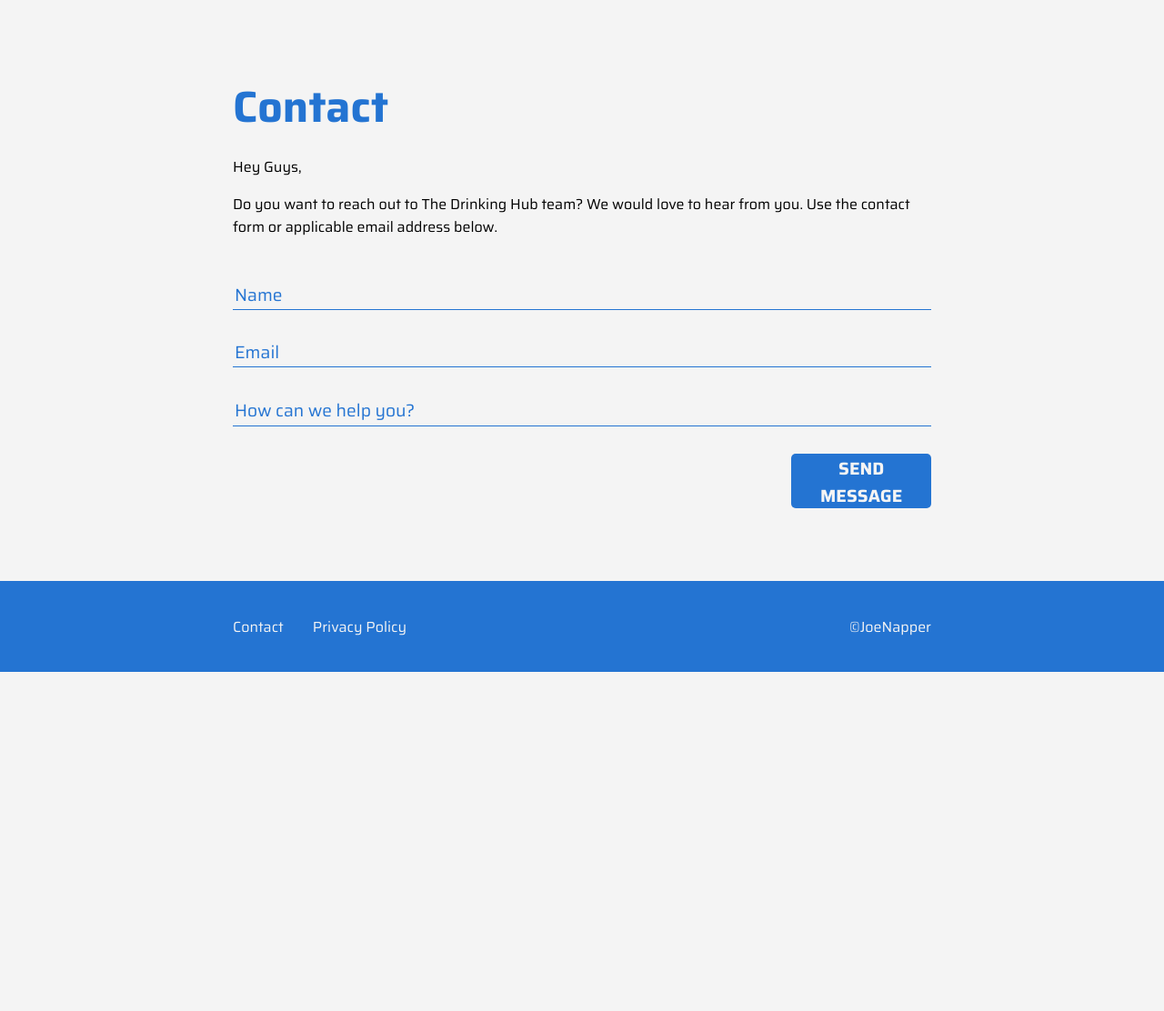
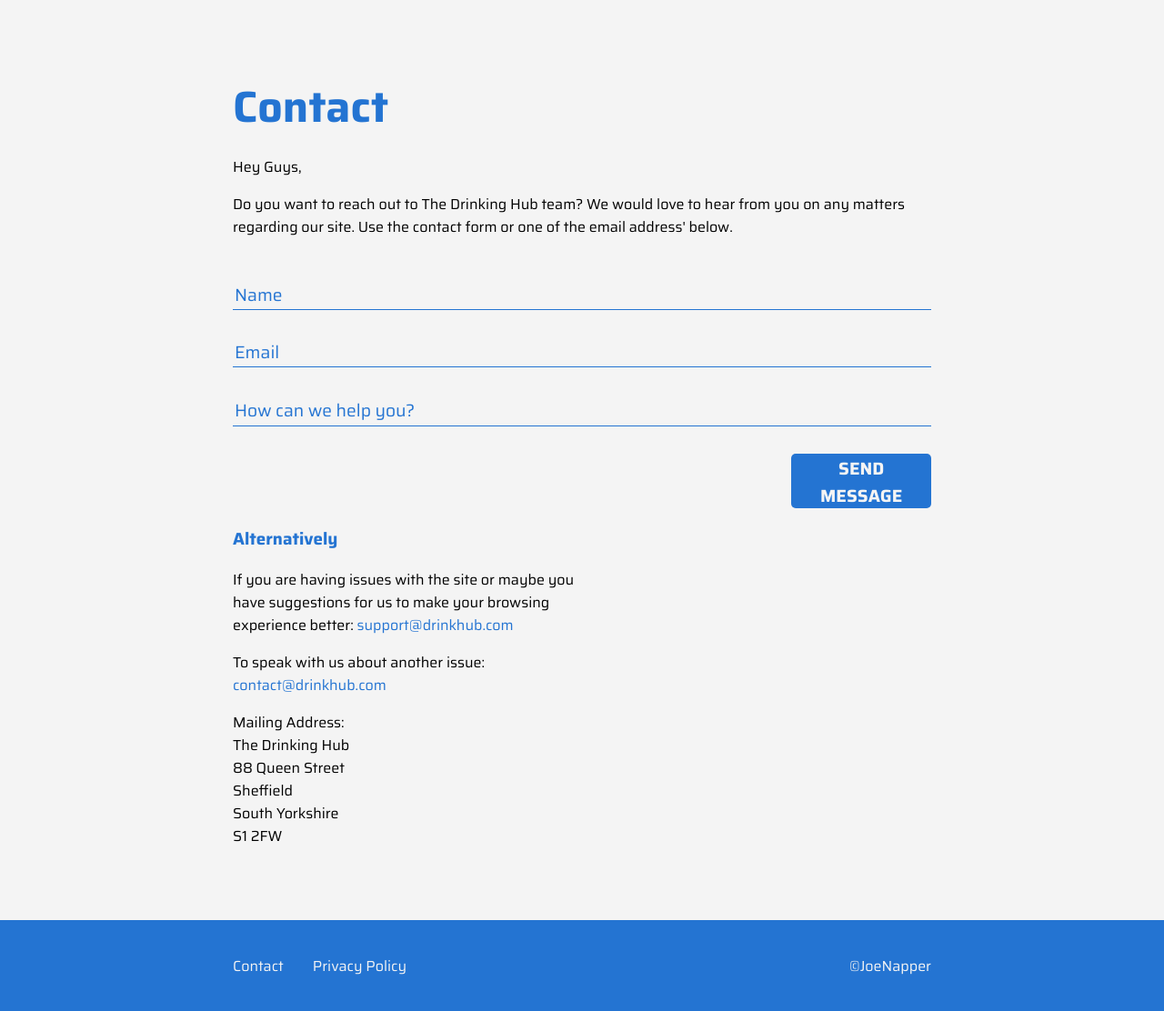
Before and after one commit to joenapper/drinking-hub, a Flask app: page /contact in a window 1280 px wide. Shown: the part 64-1176 px from the top of the page at 91% size. Before the commit the page ends 803 px from the top, so only its background shows below. Run offline with Flask 2, Linux system fonts and the light colour scheme; some libraries are stand-ins or nearby versions.

Commit message:
Added alternate contact method

```diff
--- a/static/css/style.css
+++ b/static/css/style.css
@@ -695,3 +695,7 @@ footer {
     outline: none;
     border: none
 }
+
+.contact-details {
+    width: 50%
+}
--- a/templates/contact.html
+++ b/templates/contact.html
@@ -4,13 +4,19 @@
     <section class="container">
         <h2>Contact</h2>
         <p>Hey Guys,</p>
-        <p>Do you want to reach out to The Drinking Hub team? We would love to hear from you. Use the contact form or applicable email address below.</p>
+        <p>Do you want to reach out to The Drinking Hub team? We would love to hear from you on any matters regarding our site. Use the contact form or one of the email address' below.</p>
         <form class="contactForm">
             <input type="text" name="name" id="name" placeholder="Name" required>
             <input type="email" name="email" id="email" placeholder="Email" required>
             <textarea id="overview" name="project" placeholder="How can we help you?" cols="1" rows="1" required></textarea>
             <button id="submit-btn" class="card" type="submit">Send Message</button>
         </form>
+        <div class="contact-details">
+            <h3 class="col">Alternatively</h3>
+            <p>If you are having issues with the site or maybe you have suggestions for us to make your browsing experience better: <a class="col">support@drinkhub.com</a></p>
+            <p>To speak with us about another issue: <a class="col">contact@drinkhub.com</a></p>
+            <p>Mailing Address: <br>The Drinking Hub <br>88 Queen Street <br>Sheffield <br>South Yorkshire <br>S1 2FW</p>
+        </div>
     </section>
     <!-- End -->
 {% endblock %}
```
